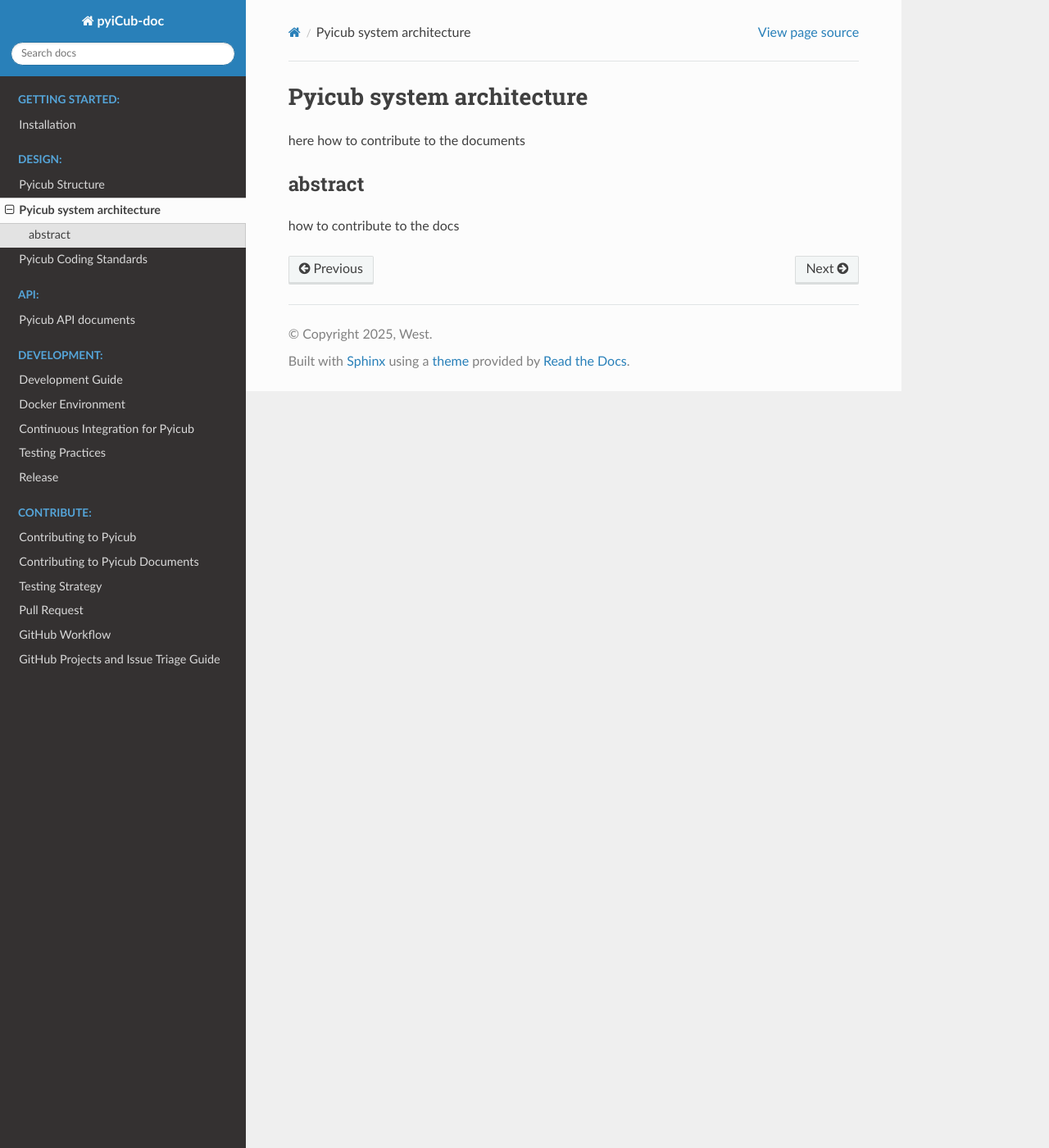
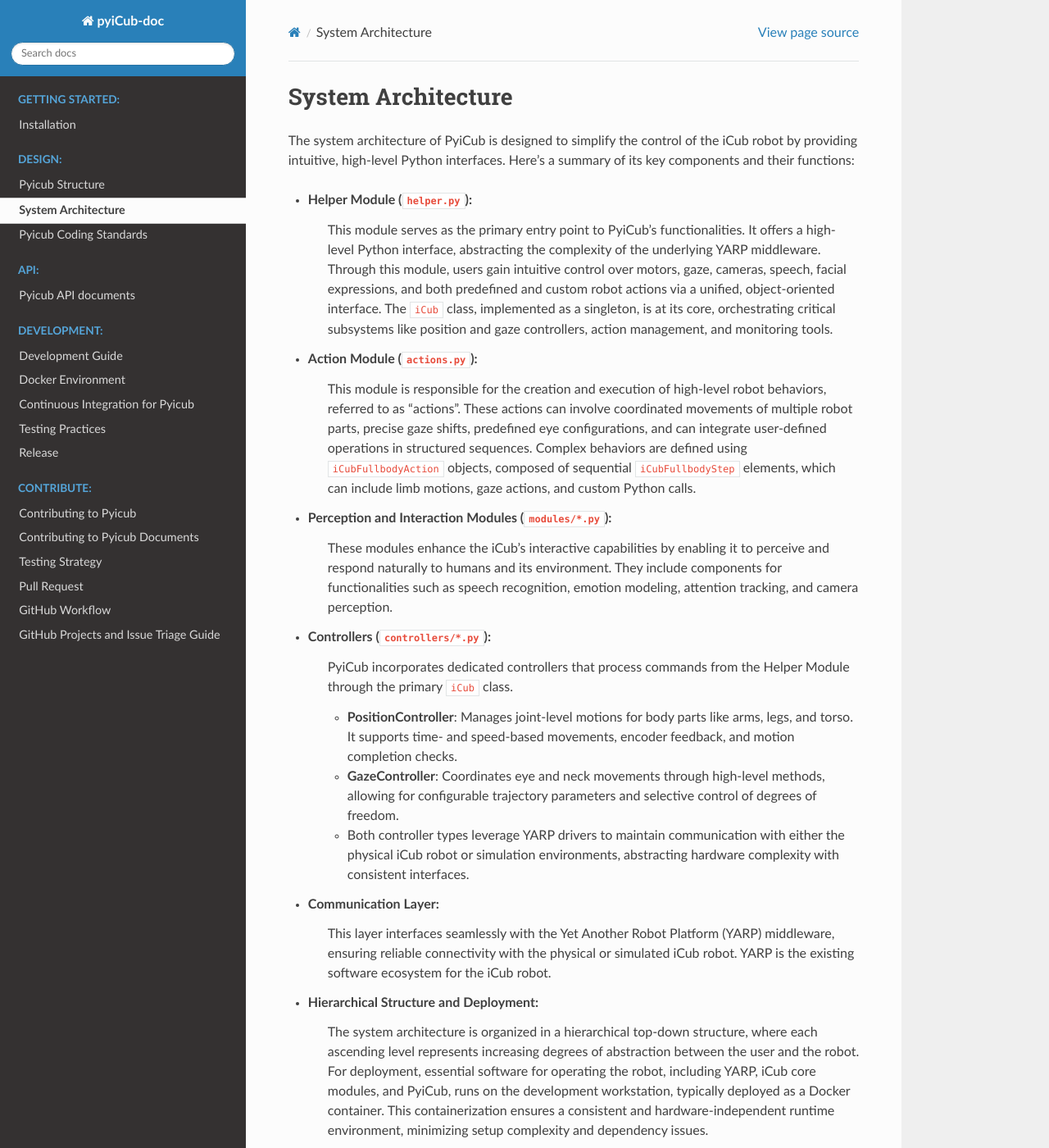
Before and after one commit to Mohammad-Gharb/pyiCub-doc, a Sphinx documentation site: the page built from source/design/system_architecture.rst, in a window 1280 px wide and 1400 px high. Shown: the whole window at 82% size. Built offline with Sphinx 7.4.7 and the Read the Docs theme 3.1.0, drawn with Linux system fonts in a browser that asks for light colours.

Commit message:
Added system architecture

```diff
--- a/source/design/system_architecture.rst
+++ b/source/design/system_architecture.rst
@@ -1,10 +1,27 @@
-Pyicub system architecture
-======================================
-here how to contribute to the documents
+System Architecture
+===================
 
+The system architecture of PyiCub is designed to simplify the control of the iCub robot by providing intuitive, high-level Python interfaces.
+Here's a summary of its key components and their functions:
 
-abstract
----------------
+* **Helper Module** (``helper.py``):
+    This module serves as the primary entry point to PyiCub's functionalities. It offers a high-level Python interface, abstracting the complexity of the underlying YARP middleware. Through this module, users gain intuitive control over motors, gaze, cameras, speech, facial expressions, and both predefined and custom robot actions via a unified, object-oriented interface. The ``iCub`` class, implemented as a singleton, is at its core, orchestrating critical subsystems like position and gaze controllers, action management, and monitoring tools.
 
+* **Action Module** (``actions.py``):
+    This module is responsible for the creation and execution of high-level robot behaviors, referred to as "actions". These actions can involve coordinated movements of multiple robot parts, precise gaze shifts, predefined eye configurations, and can integrate user-defined operations in structured sequences. Complex behaviors are defined using ``iCubFullbodyAction`` objects, composed of sequential ``iCubFullbodyStep`` elements, which can include limb motions, gaze actions, and custom Python calls.
 
-how to contribute to the docs
+* **Perception and Interaction Modules** (``modules/*.py``):
+    These modules enhance the iCub's interactive capabilities by enabling it to perceive and respond naturally to humans and its environment. They include components for functionalities such as speech recognition, emotion modeling, attention tracking, and camera perception.
+
+* **Controllers** (``controllers/*.py``):
+    PyiCub incorporates dedicated controllers that process commands from the Helper Module through the primary ``iCub`` class.
+
+    * **PositionController**: Manages joint-level motions for body parts like arms, legs, and torso. It supports time- and speed-based movements, encoder feedback, and motion completion checks.
+    * **GazeController**: Coordinates eye and neck movements through high-level methods, allowing for configurable trajectory parameters and selective control of degrees of freedom.
+    * Both controller types leverage YARP drivers to maintain communication with either the physical iCub robot or simulation environments, abstracting hardware complexity with consistent interfaces.
+
+* **Communication Layer**:
+    This layer interfaces seamlessly with the Yet Another Robot Platform (YARP) middleware, ensuring reliable connectivity with the physical or simulated iCub robot. YARP is the existing software ecosystem for the iCub robot.
+
+* **Hierarchical Structure and Deployment**:
+    The system architecture is organized in a hierarchical top-down structure, where each ascending level represents increasing degrees of abstraction between the user and the robot. For deployment, essential software for operating the robot, including YARP, iCub core modules, and PyiCub, runs on the development workstation, typically deployed as a Docker container. This containerization ensures a consistent and hardware-independent runtime environment, minimizing setup complexity and dependency issues.
```
